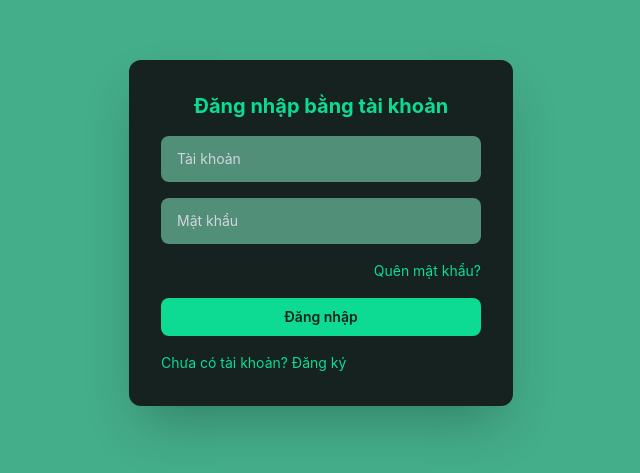
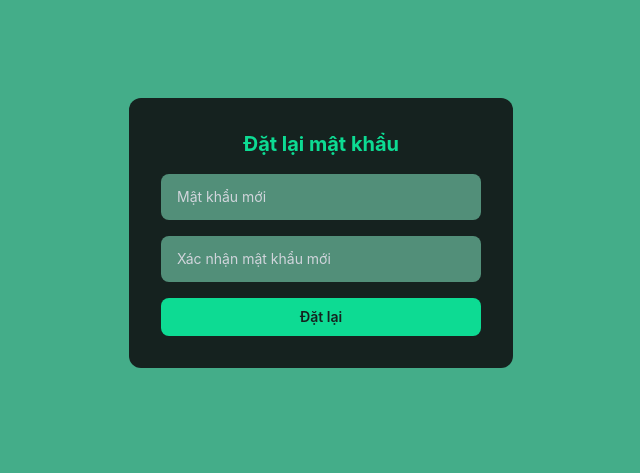
Before and after one commit to web-hoc-lap-trinh/web, a React (Vite) app: page /reset-password in a window 1280 px wide. Before the commit this address led to /signin. Shown: the part 167-640 px from the top of the page, without its empty margins (319-959 px from the left). Built offline with nearby package versions, Linux system fonts and the light colour scheme.

Commit message:
Feat: Add more auth pages (Forgot Pwd, OTP, Reset Pwd)

```diff
--- /dev/null
+++ b/src/components/CompForgotPwd.tsx
@@ -0,0 +1,42 @@
+import {useNavigate} from "react-router-dom";
+import {useState} from "react";
+
+const CompForgotPassword = () => {
+    const [email, setEmail] = useState("");
+    const navigate = useNavigate();
+
+    const onForgotPassword = () => {
+        if (email === "") {
+            alert("Vui lòng nhập đúng email");
+            return;
+        }
+        navigate("/input-otp");
+    }
+
+    return(
+        <main className="min-h-screen flex items-center justify-center">
+            <div className="w-96 p-8 bg-secondary-700 rounded-xl flex flex-col space-y-4">
+                <h1 className="text-xl text-primary-200 text-center font-bold mb-4">
+                    Quên mật khẩu
+                </h1>
+
+                <input
+                    className="w-full px-4 py-3 bg-primary-400 rounded-lg text-white placeholder-gray-300 focus:outline-none"
+                    placeholder="Email"
+                    value={email}
+                    onChange={(e) => setEmail(e.target.value)}
+                />
+
+                <button
+                    className="w-full py-2 bg-primary-200 rounded-lg text-secondary-700 font-semibold hover:bg-primary-100 transition"
+                    type="submit"
+                    onClick={onForgotPassword}
+                >
+                    Gửi OTP
+                </button>
+            </div>
+        </main>
+    )
+}
+
+export default CompForgotPassword;
--- /dev/null
+++ b/src/components/CompInputOTP.tsx
@@ -0,0 +1,42 @@
+import {useNavigate} from "react-router-dom";
+import {useState} from "react";
+
+const CompInputOTP = () => {
+    const [otp, setOtp] = useState("");
+    const navigate = useNavigate();
+
+    const onInputOTP = () => {
+        if (otp === "") {
+            alert("Vui lòng nhập mã OTP")
+            return;
+        }
+        navigate("/reset-password");
+    }
+
+    return(
+        <main className="min-h-screen flex items-center justify-center">
+            <div className="w-96 p-8 bg-secondary-700 rounded-xl flex flex-col space-y-4">
+                <h1 className="text-xl text-primary-200 text-center font-bold mb-4">
+                    Nhập OTP
+                </h1>
+
+                <input
+                    className="w-full px-4 py-3 bg-primary-400 rounded-lg text-white placeholder-gray-300 focus:outline-none"
+                    placeholder="Mã OTP"
+                    value={otp}
+                    onChange={(e) => setOtp(e.target.value)}
+                />
+
+                <button
+                    className="w-full py-2 bg-primary-200 rounded-lg text-secondary-700 font-semibold hover:bg-primary-100 transition"
+                    type="submit"
+                    onClick={onInputOTP}
+                >
+                    Xác nhận
+                </button>
+            </div>
+        </main>
+    )
+}
+
+export default CompInputOTP;
--- /dev/null
+++ b/src/components/CompResetPwd.tsx
@@ -0,0 +1,54 @@
+import {useState} from "react";
+import {useNavigate} from "react-router-dom";
+
+const CompResetPwd = () => {
+    const [newPassword, setNewPassword] = useState("")
+    const [confirmPassword, setConfirmPassword] = useState("")
+    const navigate = useNavigate()
+
+    const onResetPassword = async () => {
+        if (newPassword !== confirmPassword) {
+            setConfirmPassword("")
+            alert("Mật khẩu xác nhận không trùng khớp")
+            return;
+        }
+        alert("Đặt lại mật khẩu thành công")
+        navigate("/signin")
+    }
+
+    return(
+        <main className="min-h-screen flex items-center justify-center">
+            <div className="w-96 p-8 bg-secondary-700 rounded-xl flex flex-col space-y-4">
+                <h1 className="text-xl text-primary-200 text-center font-bold mb-4">
+                    Đặt lại mật khẩu
+                </h1>
+
+                <input
+                    className="w-full px-4 py-3 bg-primary-400 rounded-lg text-white placeholder-gray-300 focus:outline-none"
+                    placeholder="Mật khẩu mới"
+                    type="password"
+                    value={newPassword}
+                    onChange={(event) => setNewPassword(event.target.value)}
+                />
+
+                <input
+                    className="w-full px-4 py-3 bg-primary-400 rounded-lg text-white placeholder-gray-300 focus:outline-none"
+                    placeholder="Xác nhận mật khẩu mới"
+                    type="password"
+                    value={confirmPassword}
+                    onChange={(event) => setConfirmPassword(event.target.value)}
+                />
+
+                <button
+                    className="w-full py-2 bg-primary-200 rounded-lg text-secondary-700 font-semibold hover:bg-primary-100 transition"
+                    type="submit"
+                    onClick={onResetPassword}
+                >
+                    Đặt lại
+                </button>
+            </div>
+        </main>
+    )
+}
+
+export default CompResetPwd;
--- a/src/components/CompSignIn.tsx
+++ b/src/components/CompSignIn.tsx
@@ -13,6 +13,12 @@ function CompSignIn() {
 
     const onLogin = async (e?: React.FormEvent) => {
         if (e) e.preventDefault();
+        if (username === "" || password === "") {
+            setUsername("")
+            setPassword("")
+            alert("Vui lòng nhập thông tin đăng nhập")
+            return;
+        }
         setLoading(true);
         try {
             // Giả lập role dựa vào username
@@ -37,6 +43,7 @@ function CompSignIn() {
                 <input
                     className="w-full px-4 py-3 bg-primary-400 rounded-lg text-white placeholder-gray-300 focus:outline-none"
                     placeholder="Tài khoản"
+                    value={username}
                     onChange={(e) => setUsername(e.target.value)}
                 />
 
--- a/src/components/CompSignUp.tsx
+++ b/src/components/CompSignUp.tsx
@@ -8,12 +8,19 @@ function CompSignUp() {
     const navigate = useNavigate();
 
     const onSignUp = () => {
+        if(userName === "" || email === "" || password === "") {
+            alert("Vui lòng nhập đầy đủ thông tin")
+            setUserName("");
+            setEmail("");
+            setPassword("");
+            return;
+        }
         alert("Đăng ký thành công")
         navigate("/login");
     }
 
     return (
-        <main className="min-h-screen flex items-center justify-end mr-50">
+        <main className="min-h-screen flex items-center justify-center">
             <div className="w-96 p-8 bg-secondary-700 rounded-xl shadow-2xl flex flex-col space-y-4">
                 <h1 className="text-xl text-primary-200 text-center font-bold mb-4">
                     Đăng ký tài khoản mới
@@ -22,12 +29,14 @@ function CompSignUp() {
                 <input
                     className="w-full px-4 py-3 bg-primary-400 rounded-lg text-white placeholder-gray-300 focus:outline-none"
                     placeholder="Tên tài khoản"
+                    value={userName}
                     onChange={(e) => setUserName(e.target.value)}
                 />
 
                 <input
                     className="w-full px-4 py-3 bg-primary-400 rounded-lg text-white placeholder-gray-300 focus:outline-none"
                     placeholder="Email"
+                    value={email}
                     onChange={(e) => setEmail(e.target.value)}
                 />
 
@@ -35,6 +44,7 @@ function CompSignUp() {
                     className="w-full px-4 py-3 bg-primary-400 rounded-lg text-white placeholder-gray-300 focus:outline-none"
                     placeholder="Mật khẩu"
                     type="password"
+                    value={password}
                     onChange={(e) => setPassword(e.target.value)}
                 />
 
--- /dev/null
+++ b/src/features/auth/pages/forgotPwd.tsx
@@ -0,0 +1,11 @@
+import CompForgotPassword from "../../../components/CompForgotPwd.tsx";
+
+const ForgotPassword = () => {
+    return(
+        <main>
+            <CompForgotPassword />
+        </main>
+    )
+}
+
+export default ForgotPassword;
--- /dev/null
+++ b/src/features/auth/pages/inputOTP.tsx
@@ -0,0 +1,11 @@
+import CompInputOTP from "../../../components/CompInputOTP.tsx";
+
+const InputOTP = () => {
+    return(
+        <main>
+            <CompInputOTP />
+        </main>
+    )
+}
+
+export default InputOTP;
--- a/src/features/auth/pages/login.tsx
+++ b/src/features/auth/pages/login.tsx
@@ -3,6 +3,7 @@ import { loginAPI } from "../../../services/api";
 import { useNavigate } from "react-router-dom";
 import { useCurrentApp } from "../../../components/context/app.context";
 
+// Giao diện Register mới ổn thì xóa cái này
 const LoginPage = () => {
   const [username, setUsername] = useState("");
   const [password, setPassword] = useState("");
--- /dev/null
+++ b/src/features/auth/pages/resetPwd.tsx
@@ -0,0 +1,11 @@
+import CompResetPwd from "../../../components/CompResetPwd.tsx";
+
+const ResetPassword = () => {
+    return(
+        <main>
+            <CompResetPwd />
+        </main>
+    )
+}
+
+export default ResetPassword;
--- a/src/main.tsx
+++ b/src/main.tsx
@@ -12,6 +12,9 @@ import AdminPage from "./features/admin/admin-layout";
 import UserPage from "./features/user/user-layout";
 import SignIn from "./features/auth/pages/signin.tsx";
 import Signup from "./features/auth/pages/signup.tsx";
+import ForgotPassword from "./features/auth/pages/forgotPwd.tsx";
+import InputOTP from "./features/auth/pages/inputOTP.tsx";
+import ResetPassword from "./features/auth/pages/resetPwd.tsx";
 
 const router = createBrowserRouter([
     {
@@ -40,6 +43,27 @@ const router = createBrowserRouter([
         children: [
             {index: true, element: <Signup />}
         ]
+    },
+    {
+        path: "/forgot-password",
+        element: <Layout />,
+        children: [
+            {index: true, element: <ForgotPassword />}
+        ]
+    },
+    {
+        path: "/input-otp",
+        element: <Layout />,
+        children: [
+            {index: true, element: <InputOTP />}
+        ]
+    },
+    {
+        path: "/reset-password",
+        element: <Layout />,
+        children: [
+            {index: true, element: <ResetPassword />}
+        ]
     }
 ]);
 
```
